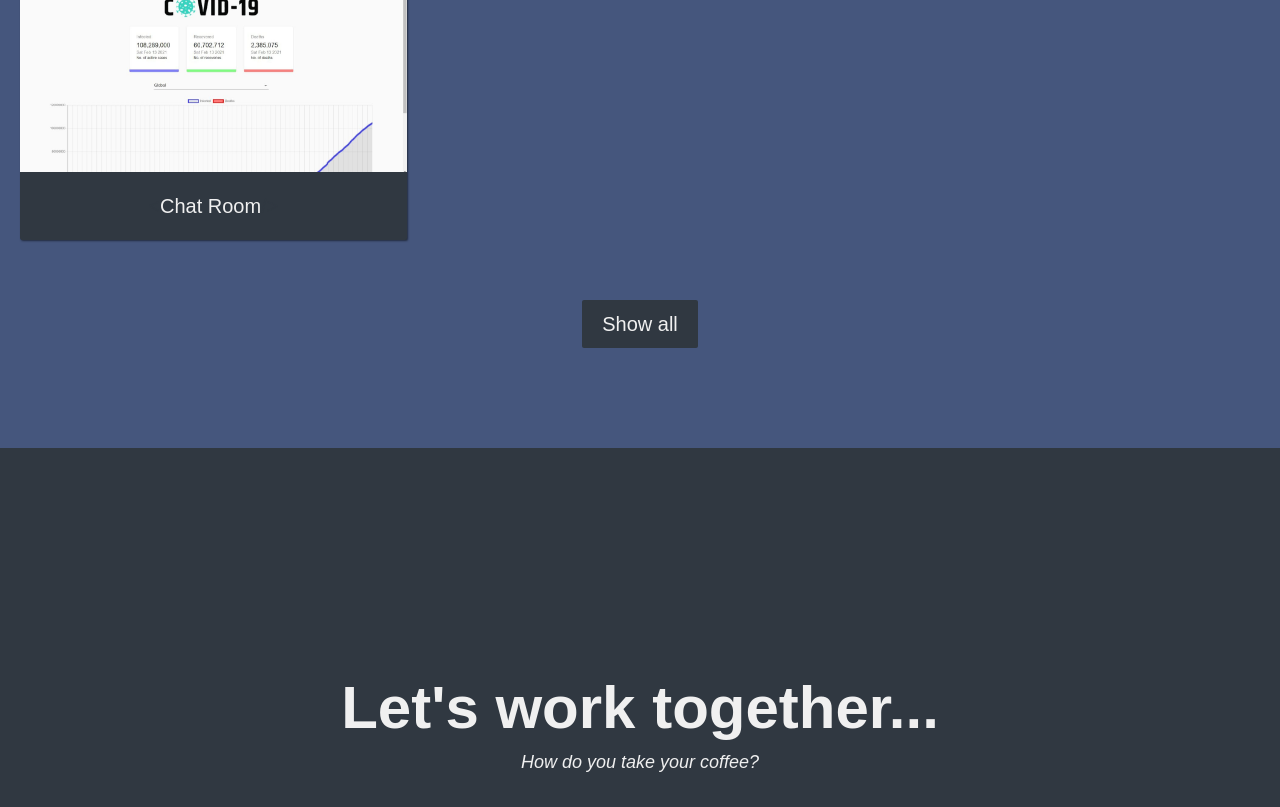
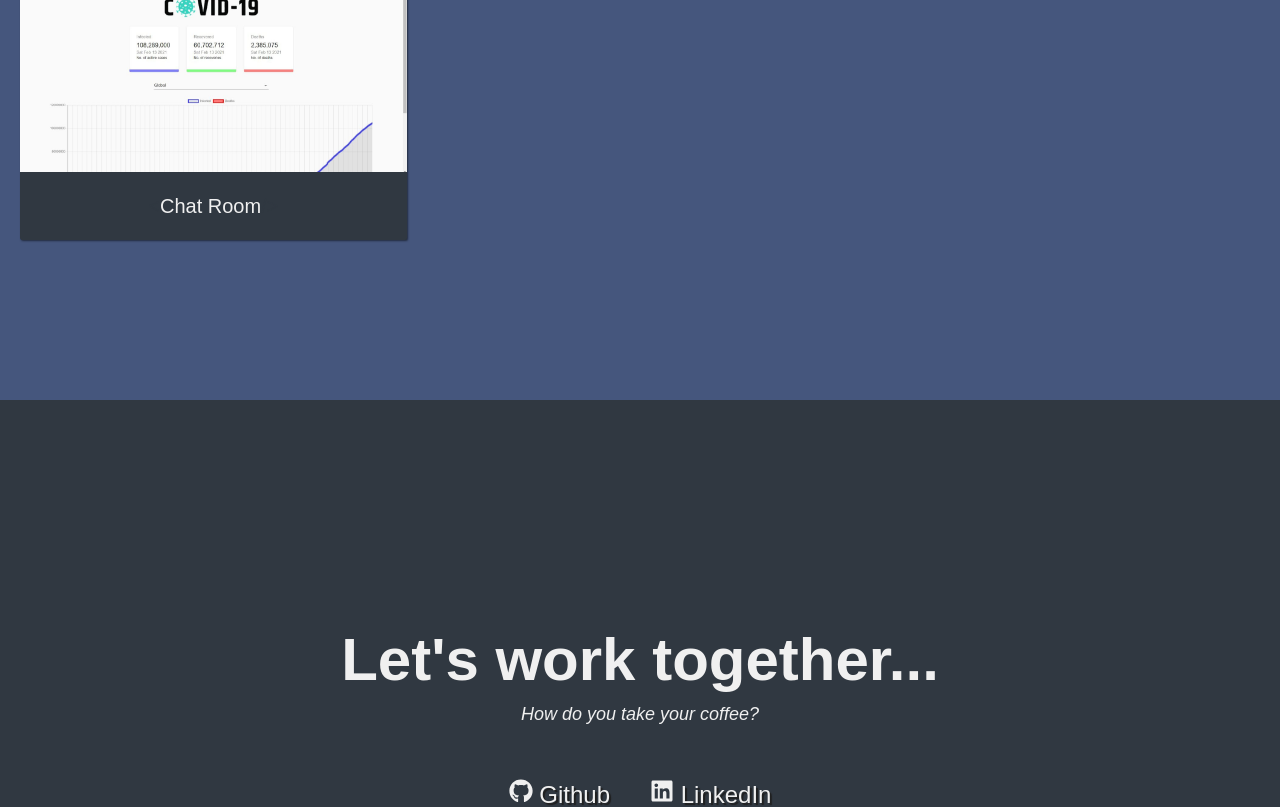
Before and after one commit to aksharma-7/portfolio, a React (Create React App) app: page / in a window 1280 px wide. Shown: the part 1362-2169 px from the top of the page. Built offline with nearby package versions, Linux system fonts and the light colour scheme.

Commit message:
button fixed

```diff
--- a/src/components/Projects.js
+++ b/src/components/Projects.js
@@ -53,7 +53,7 @@ const Projects = () => {
         ))}
       </div>
 
-      {projects.length > 2 ? (
+      {projects.length > 6 ? (
         <a
           href='https://github.com/aksharma-7?tab=repositories'
           className='btn btn-show-all'
```
